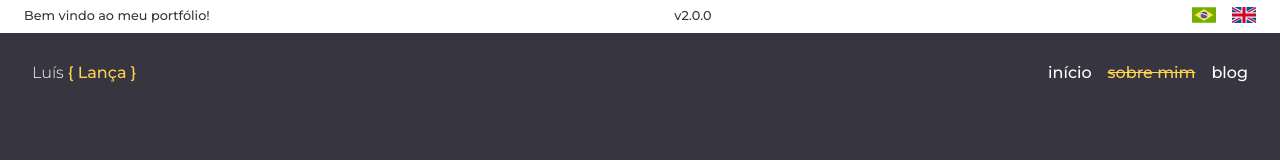
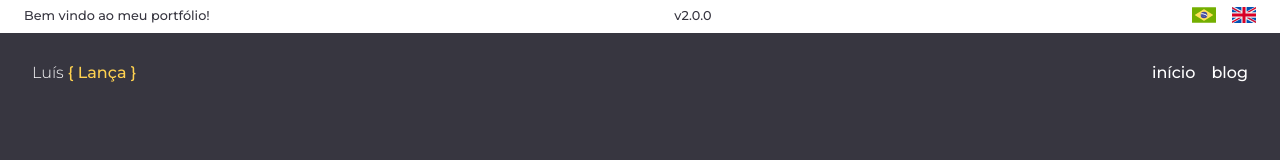
Before and after one commit to lancaluis/gatsby-blog, a Gatsby site: page /about in a window 1280 px wide. Shown: the top 160 px of the page. Built offline with nearby package versions, Linux system fonts and the light colour scheme; Gatsby itself is replaced by a stand-in of ours; some packages are replaced by stand-ins of ours.

Commit message:
Removing  about me page
Signed-off-by: Luís Lança <luis_lanca@outlook.com>

```diff
--- a/src/components/Header/index.js
+++ b/src/components/Header/index.js
@@ -14,9 +14,9 @@ const Header = ({ t }) => (
       <MenuLink to="/" activeClassName="active">
         {t("navbar.home")}
       </MenuLink>
-      <MenuLink to="/about" activeClassName="active">
+      {/* <MenuLink to="/about" activeClassName="active">
         {t("navbar.aboutMe")}
-      </MenuLink>
+      </MenuLink> */}
       <MenuLink to="/blog" activeClassName="active">
         {t("navbar.blog")}
       </MenuLink>
```
